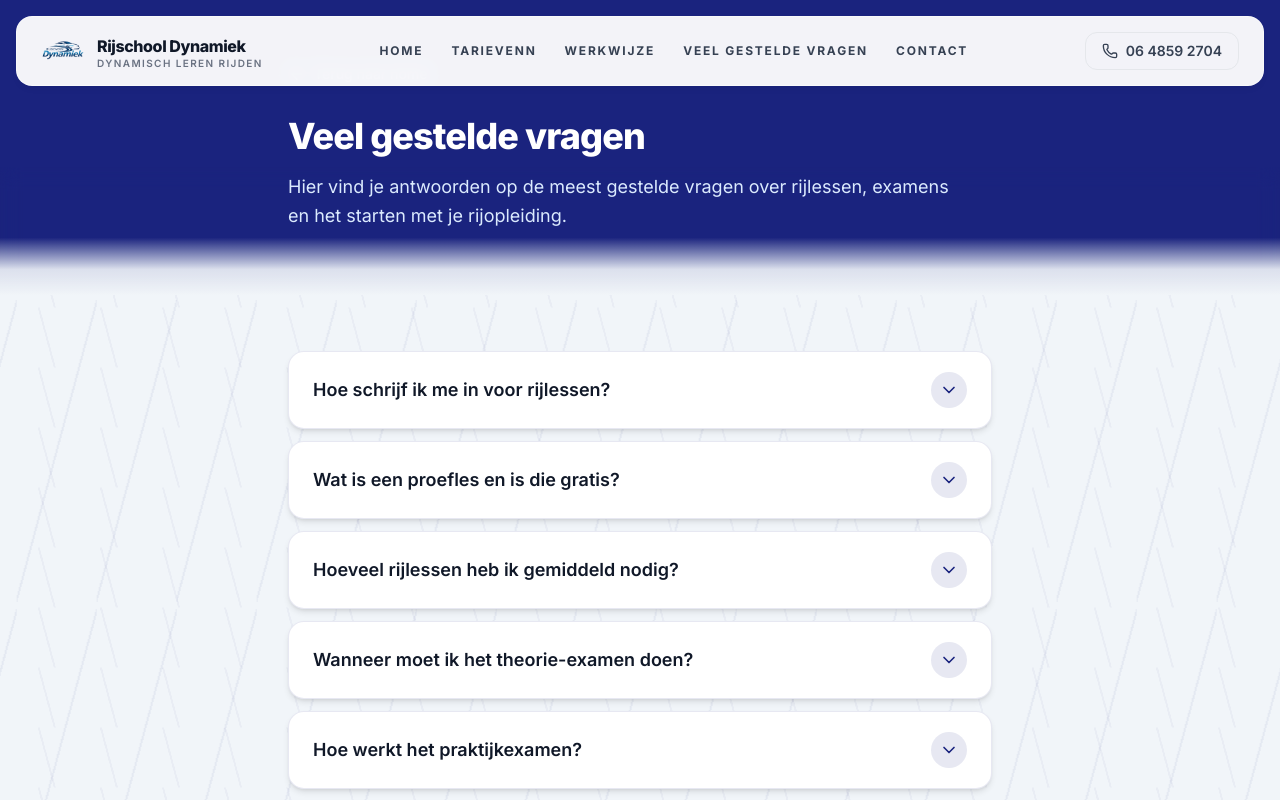
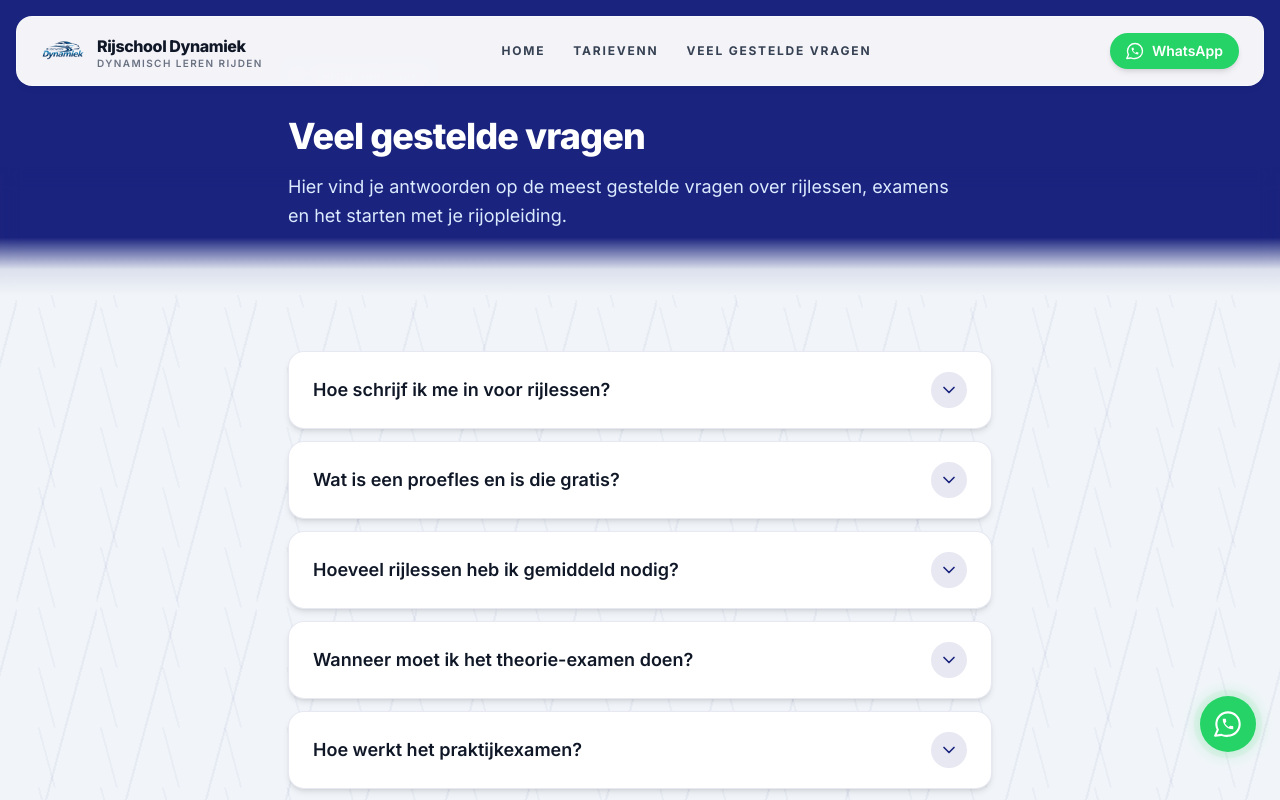
Before and after one commit to jules200769/dynamiek, a React (Vite) app: page /veel-gestelde-vragen in a window 1280 px wide. Shown: the top 800 px of the page. Built offline with nearby package versions, Linux system fonts and the light colour scheme.

Commit message:
WhatsApp: floating knop, navbar-knop, officieel logo (ballon omlijnd, telefoon gevuld), pulse-gloed
Made-with: Cursor

```diff
--- a/src/App.tsx
+++ b/src/App.tsx
@@ -15,6 +15,7 @@ import Reviews from './components/Reviews';
 import FAQ from './components/FAQ';
 import Contact from './components/Contact';
 import Footer from './components/Footer';
+import FloatingActions from './components/FloatingActions';
 import Workwijze from './components/Workwijze';
 import Rijlessen from './pages/Rijlessen';
 import VeelGesteldeVragen from './pages/VeelGesteldeVragen';
@@ -56,6 +57,7 @@ export default function App() {
           <Route path="/veel-gestelde-vragen" element={<VeelGesteldeVragen />} />
         </Routes>
       </main>
+      <FloatingActions />
       <Footer />
     </div>
   );
--- /dev/null
+++ b/src/components/FloatingActions.tsx
@@ -0,0 +1,42 @@
+const PHONE = '31648592704';
+
+/** Officieel WhatsApp-logo: tekstballon omlijnd (stroke), telefoon gevuld wit */
+export function WhatsAppIcon({ size = 28 }: { size?: number }) {
+  const s = size;
+  return (
+    <svg width={s} height={s} viewBox="0 0 24 24" fill="none" className="text-white" aria-hidden>
+      {/* Tekstballon – alleen omlijning (zoals officieel logo) */}
+      <path
+        fill="none"
+        stroke="currentColor"
+        strokeWidth={1.8}
+        strokeLinecap="round"
+        strokeLinejoin="round"
+        d="M12 2C6.48 2 2 6.48 2 12c0 1.77.46 3.43 1.27 4.87L1 22l5.39-.71A9.93 9.93 0 0012 22c5.52 0 10-4.48 10-10S17.52 2 12 2z"
+      />
+      {/* Telefoon – gevuld wit (niet omlijnd) */}
+      <path
+        fill="currentColor"
+        stroke="none"
+        d="M6.62 10.79a15.05 15.05 0 0 0 6.59 6.59l2.2-2.2c.27-.27.67-.36 1.02-.24 1.12.37 2.33.57 3.57.57.55 0 1 .45 1 1V20c0 .55-.45 1-1 1-9.39 0-17-7.61-17-17 0-.55.45-1 1-1h3.5c.55 0 1 .45 1 1 0 1.25.2 2.45.57 3.57.11.35.03.74-.25 1.02l-2.2 2.2z"
+        transform="translate(6, 6) scale(0.5)"
+      />
+    </svg>
+  );
+}
+
+export default function FloatingActions() {
+  return (
+    <div className="fixed bottom-12 right-6 z-40">
+      <a
+        href={`https://wa.me/${PHONE}`}
+        target="_blank"
+        rel="noopener noreferrer"
+        className="flex items-center justify-center w-14 h-14 rounded-full bg-[#25D366] text-white shadow-lg hover:scale-105 transition-transform whatsapp-pulse-glow"
+        aria-label="WhatsApp"
+      >
+        <WhatsAppIcon size={28} />
+      </a>
+    </div>
+  );
+}
--- a/src/components/Navbar.tsx
+++ b/src/components/Navbar.tsx
@@ -1,14 +1,13 @@
 import { useEffect, useState } from 'react';
 import { Link, useLocation } from 'react-router-dom';
-import { Menu, Phone, X } from 'lucide-react';
+import { Menu, X } from 'lucide-react';
+import { WhatsAppIcon } from './FloatingActions';
 import LogoDynamiek from '@/src/assets/logo-dynamiek.png';
 
 const navLinks = [
   { label: 'Home', to: '/' },
   { label: 'Tarievenn', to: '/rijlessen' },
-  { label: 'Werkwijze', to: '/#werkwijze' },
   { label: 'Veel gestelde vragen', to: '/veel-gestelde-vragen' },
-  { label: 'Contact', to: '/#contact' },
 ];
 
 export default function Navbar() {
@@ -70,11 +69,13 @@ export default function Navbar() {
 
         <div className="hidden items-center gap-3 lg:flex">
           <a
-            href="tel:+31648592704"
-            className="inline-flex items-center gap-2 rounded-xl border border-gray-200 px-4 py-2 text-sm font-semibold text-gray-700 transition-colors hover:border-primary hover:text-primary"
+            href="https://wa.me/31648592704"
+            target="_blank"
+            rel="noopener noreferrer"
+            className="inline-flex items-center gap-2 rounded-full bg-[#25D366] px-4 py-2 text-sm font-semibold text-white shadow-md transition-transform hover:scale-105"
           >
-            <Phone size={16} />
-            06 4859 2704
+            <WhatsAppIcon size={18} />
+            WhatsApp
           </a>
         </div>
 
--- a/src/index.css
+++ b/src/index.css
@@ -12,6 +12,19 @@
 @keyframes lines-drift {
   0% { background-position: 0 0, 0 0; }
   100% { background-position: 80px 0, 0 60px; }
+}
+
+@keyframes whatsapp-pulse-glow {
+  0%, 100% {
+    box-shadow: 0 0 0 0 rgba(37, 211, 102, 0.25), 0 0 12px 0 rgba(37, 211, 102, 0.2);
+  }
+  50% {
+    box-shadow: 0 0 0 8px rgba(37, 211, 102, 0), 0 0 18px 2px rgba(37, 211, 102, 0.25);
+  }
+}
+
+.whatsapp-pulse-glow {
+  animation: whatsapp-pulse-glow 2.5s ease-in-out infinite;
 }
 
 @layer base {
```
